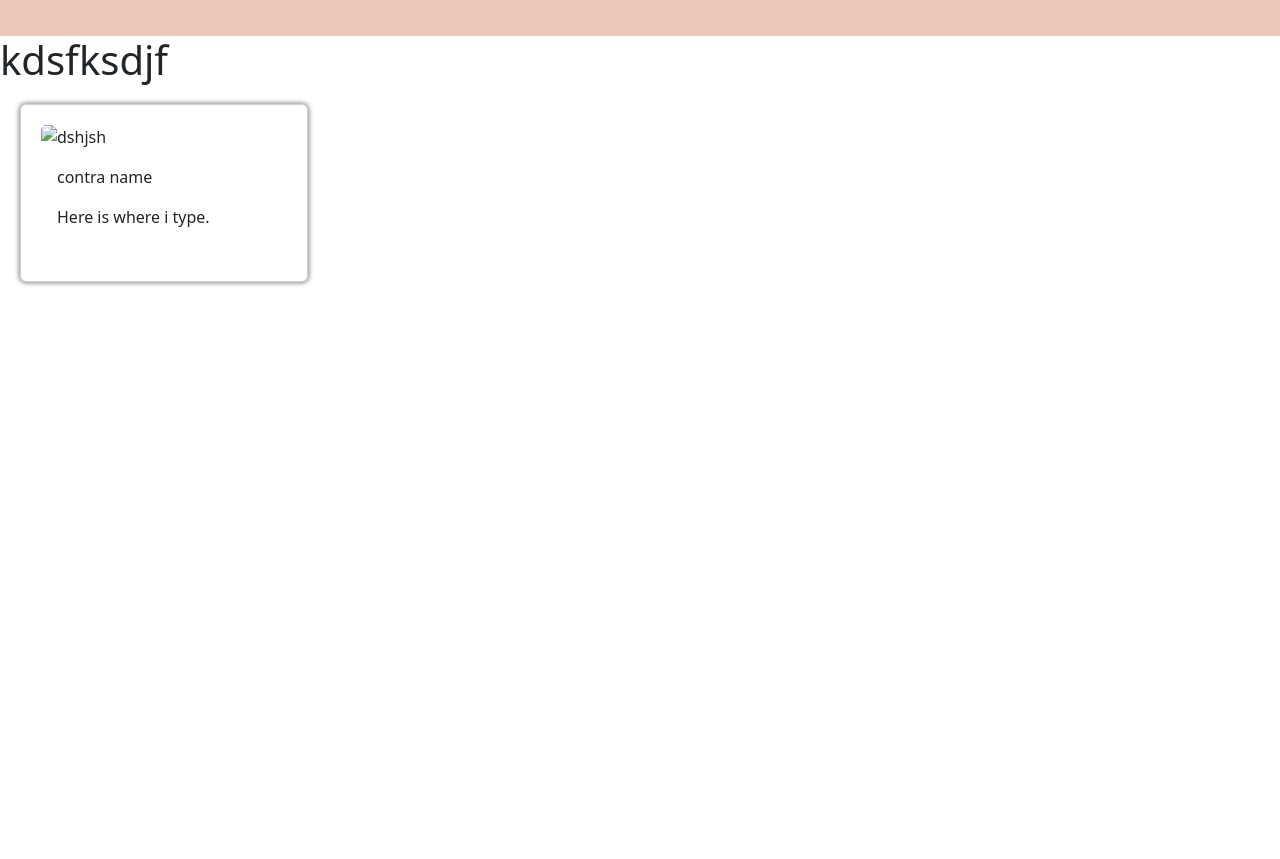
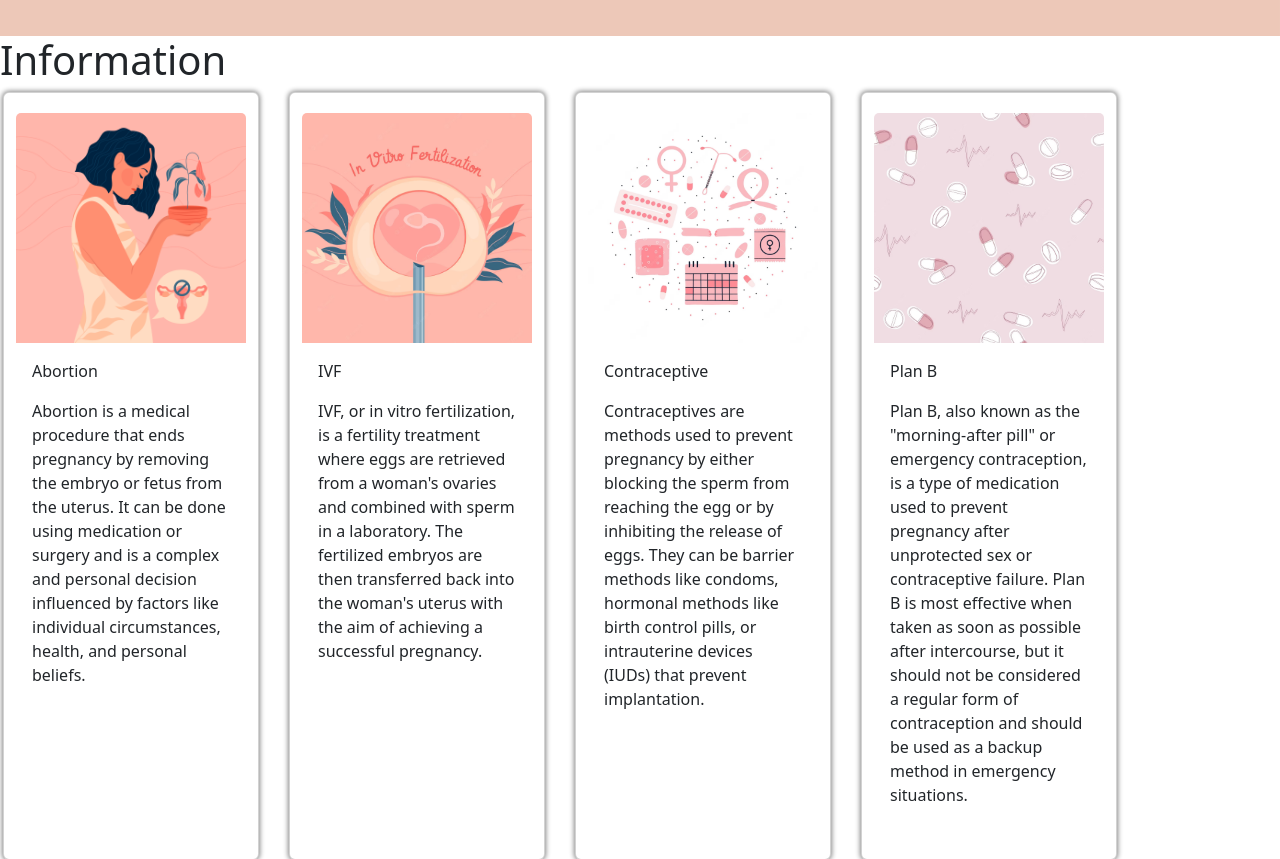
Before and after one commit to raybalt/VenusHacks, a plain HTML site: page mainpage.html in a window 1280 px wide. Shown: the part 840-1699 px from the top of the page. Before the commit the page ends 1142 px from the top, so only its background shows below. Drawn offline with nearby package versions, Linux system fonts and the light colour scheme.

Commit message:
Information Page

```diff
--- a/mainpage.html
+++ b/mainpage.html
@@ -58,19 +58,50 @@
            height: 100vh; background-size:contain">
   </div>
 
-  <section class="colored-section shop" id="shp">
-    <h1 class="shop-title">kdsfksdjf</h1>
+  <section class="colored-section shop" id="shp" >
+    <h1 class="shop-title">Information</h1>
     <div class="cards">
-      <div class="card" style="width: 18rem;">
-        <img src="img/a.jpeg" class="card-img-top" alt="dshjsh">
+      <div class="row content">
+      <div class="card" style="width: 16rem;">
+        <img src="img/abortion.jpg" class="card-img-top" alt="dshjsh">
         <div class="card-body">
-          <p class="card-text">contra name</p>
-          <p>Here is where i type.</p>
+          <p class="card-text">Abortion</p>
+          <p>Abortion is a medical procedure that ends pregnancy by removing the embryo or fetus from the uterus. It can be done using medication or surgery and is a complex and personal decision influenced by factors like individual circumstances, health, and personal beliefs.
+          </p>
         </div>
       </div>
+      <div class="card" style="width: 16rem;">
+        <img src="img/ivf.png" class="card-img-top" alt="dshjsh">
+        <div class="card-body">
+          <p class="card-text">IVF</p>
+          <p>IVF, or in vitro fertilization, is a fertility treatment where eggs are retrieved from a woman's ovaries and combined with sperm in a laboratory. The fertilized embryos are then transferred back into the woman's uterus with the aim of achieving a successful pregnancy.
+          </p>
+        </div>
+      </div>
+      <div class="card" style="width: 16rem;">
+        <img src="img/contraceptive.jpg.avif" class="card-img-top" alt="dshjsh">
+        <div class="card-body">
+          <p class="card-text">Contraceptive</p>
+          <p>Contraceptives are methods used to prevent pregnancy by either blocking the sperm from reaching the egg or by inhibiting the release of eggs. They can be barrier methods like condoms, hormonal methods like birth control pills, or intrauterine devices (IUDs) that prevent implantation.</p>
+        </div>
+      </div>
+      <div class="card" style="width: 16rem;">
+        <img src="img/planb.jpg.avif" class="card-img-top" alt="dshjsh">
+        <div class="card-body">
+          <p class="card-text">Plan B</p>
+          <p>Plan B, also known as the "morning-after pill" or emergency contraception, is a type of medication used to prevent pregnancy after unprotected sex or contraceptive failure. Plan B is most effective when taken as soon as possible after intercourse, but it should not be considered a regular form of contraception and should be used as a backup method in emergency situations. </p>
+        </div>
+      </div>
+      <div class="card" style="width: 16rem;">
+        <img src="img/menstrual.jpg.avif" class="card-img-top" alt="dshjsh">
+        <div class="card-body">
+          <p class="card-text">Menstrual Products</p>
+          <p>Menstrual products are items designed to manage menstrual flow during a woman's menstrual cycle. They include options such as sanitary pads, tampons, menstrual cups, and period underwear. These products are used to absorb or collect menstrual blood, providing comfort and hygiene while allowing women to continue their daily activities during menstruation.
+          </div>
+      </div>
+      </div>
     </div>
-    </div>
-    </div>
+
   </section>
 
     <script src="https://cdn.jsdelivr.net/npm/bootstrap@5.3.0-alpha3/dist/js/bootstrap.bundle.min.js" integrity="sha384-ENjdO4Dr2bkBIFxQpeoTz1HIcje39Wm4jDKdf19U8gI4ddQ3GYNS7NTKfAdVQSZe" crossorigin="anonymous"></script>
--- a/styles.css
+++ b/styles.css
@@ -2,7 +2,7 @@
  width: 100px;
  border: 2px solid gray;
  padding: 20px;
- margin: 20px;
+ margin: 15px;
  box-shadow:  0 0 5px 1px #888;
 
 }
```
Also changed, not shown: img/abortion.jpg (added), img/contraceptive.jpg.avif (added), img/ivf.png (added), img/menstrual.jpg.avif (added), img/planb.jpg.avif (added), 2 other files.
